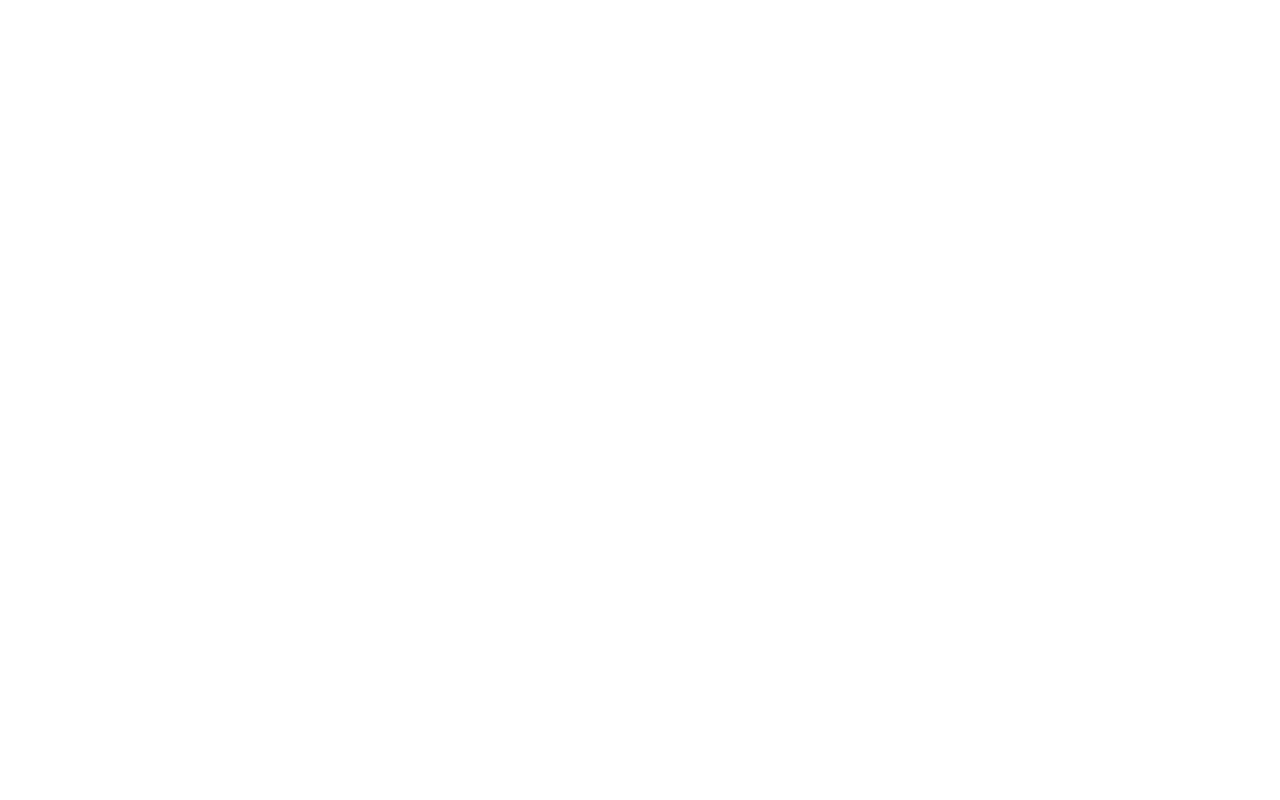
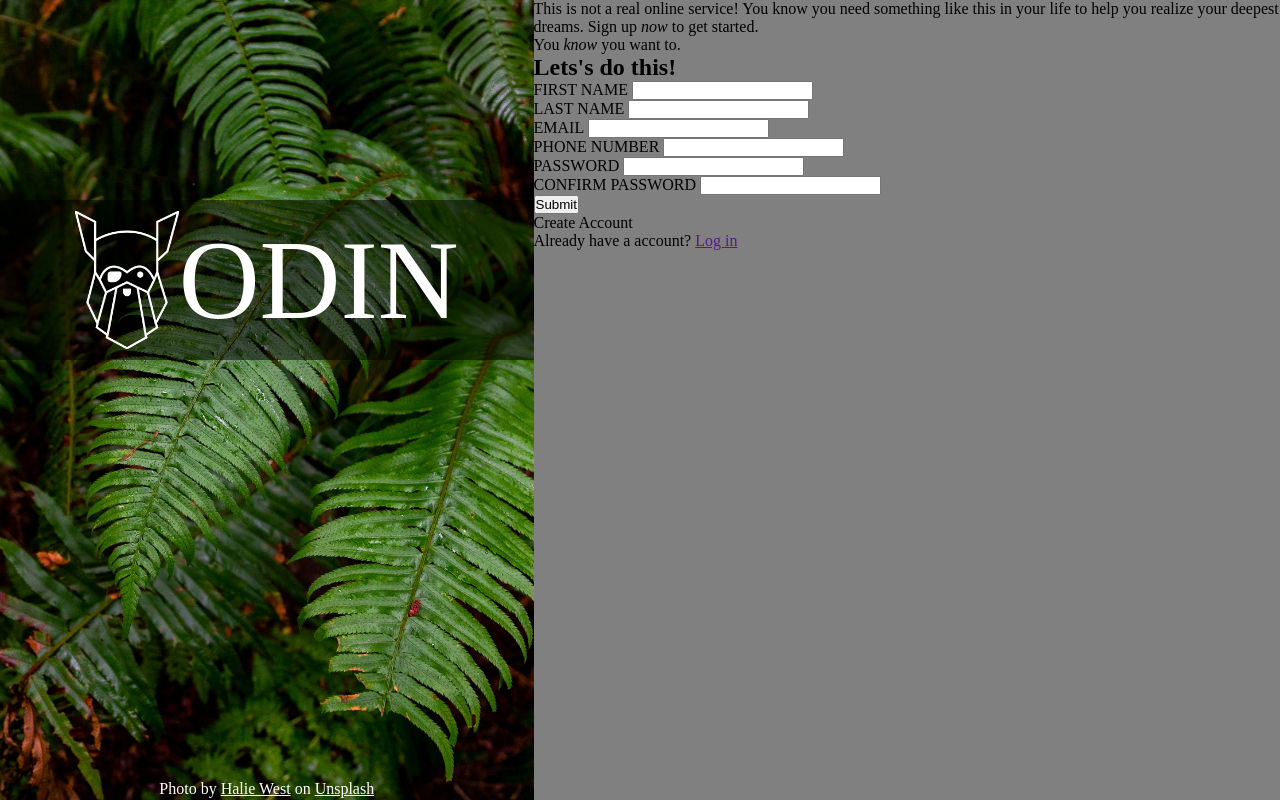
Before and after one commit to esb-11/Sign-Up-Forms, a plain HTML site: page index.html in a window 1280 px wide. Drawn offline with Linux system fonts and the light colour scheme.

Commit message:
Stylize logo section

```diff
--- a/index.html
+++ b/index.html
@@ -7,6 +7,60 @@
     <link rel="stylesheet" href="styles.css">
 </head>
 <body>
+    <div class="logo-container">
+        <img src="images/halie-west-25xggax4bSA-unsplash.jpg" alt="" class="background-img">
+        <div class="logo">
+            <img src="images/odin-lined.png" alt="The Odin Project logo">
+            <p>ODIN</p>
+        </div>
 
+        <p class="background-credits">Photo by <a href="">Halie West</a> on <a href="">Unsplash</a></p>
+    </div>
+
+    <div class="sign-up">
+        <p>This is not a real online service! You know you need something like this in your life to help you realize your deepest dreams. Sign up <em>now</em> to get started.</p>
+        <p>You <em>know</em> you want to.</p>
+
+        <form action="" method="post">
+            <h2 class="form-title">Lets's do this!</h2>
+            <div class="form-row">
+                <div>
+                    <label for="first-name">FIRST NAME</label>
+                    <input type="text" name="first-name" id="first-name">
+                </div>
+                <div>
+                    <label for="last-name">LAST NAME</label>
+                    <input type="text" name="last-name" id="last-name">
+                </div>
+            </div>
+
+            <div class="form-row">
+                <div>
+                    <label for="email">EMAIL</label>
+                    <input type="email" name="email" id="email">
+                </div>
+                <div>
+                    <label for="phone-number">PHONE NUMBER</label>
+                    <input type="tel" name="phone-number" id="phone-number">
+                </div>
+            </div>
+
+            <div class="form-row">
+                <div>
+                    <label for="password">PASSWORD</label>
+                    <input type="password" name="password" id="password">
+                </div>
+                <div>
+                    <label for="confirm-password">CONFIRM PASSWORD</label>
+                    <input type="password" name="confirm-password" id="confirm-password">
+                </div>
+            </div>
+
+            <input type="submit" id="submit-form" class="hidden">
+        </form>
+
+        <label for="submit-form">Create Account</label>
+        <p>Already have a account? <a href="">Log in</a></p>
+    </div>
 </body>
 </html>
--- a/styles.css
+++ b/styles.css
@@ -0,0 +1,69 @@
+* {
+    padding: 0;
+    margin: 0;
+}
+
+html {
+    width: 100%;
+    height: 100%;
+}
+
+body {
+    height: 100%;
+    width: 100%;
+    background-color: grey;
+    display: flex;
+}
+
+
+.sign-up {
+    flex: 1;
+}
+
+/*  Logo section styles */
+.logo-container {
+    height: 100%;
+    width: fit-content;
+
+    position: relative;
+
+    display: flex;
+    flex-direction: column;
+    overflow: clip;
+}
+
+.logo-container img {
+    height: 100%;
+}
+
+.logo {
+    box-sizing: border-box;
+    height: 10rem;
+    width: 100%;
+    padding: 2%;
+
+    display: flex;
+    justify-content: center;
+    align-items: center;
+
+    background-color: rgba(0, 0, 0, 0.5);
+
+    position: absolute;
+    top: 25%;
+}
+
+.logo p {
+    color: white;
+    font-size: 7rem;
+}
+
+.background-credits {
+    color: white;
+    text-align: center;
+    position: relative;
+    bottom: 20px;
+}
+
+.background-credits a {
+    color: inherit;
+}
```
